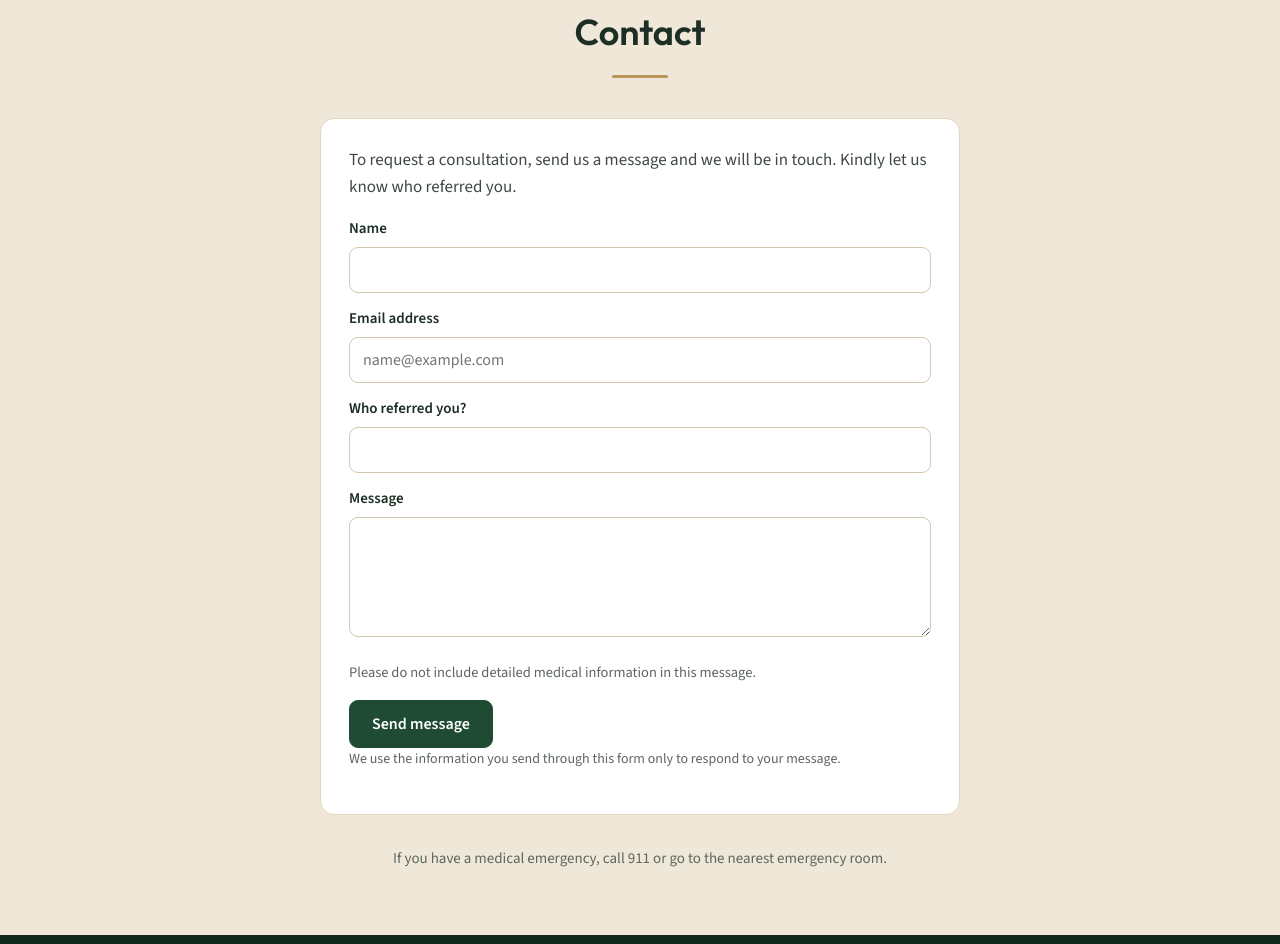
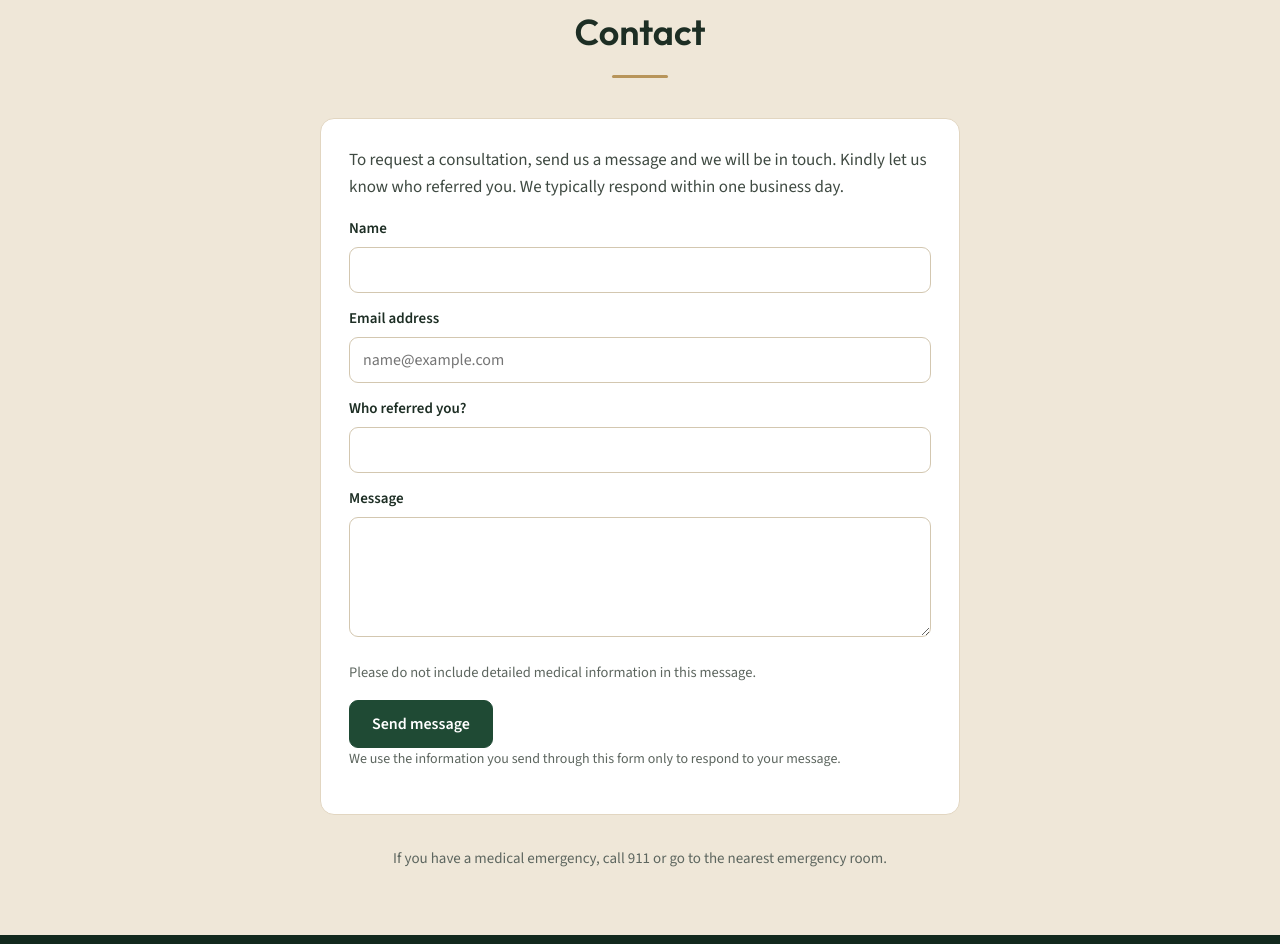
Before and after one commit to GHSteph8/IMCwebsite, a plain HTML site: page index.html in a window 1280 px wide. Shown: the part 2881-3825 px from the top of the page. Drawn offline with Linux system fonts and the light colour scheme.

Commit message:
Add expected reply time to the contact form
Co-Authored-By: Claude Opus 5.5 <noreply@anthropic.com>
Claude-Session: https://claude.ai/code/session_01VM694Wxb9AwUx8aCKrZ7Zh

```diff
--- a/index.html
+++ b/index.html
@@ -367,7 +367,7 @@
       <div class="clients">
         <div class="panel" id="new-clients">
           <div id="form-area">
-            <p>To request a consultation, send us a message and we will be in touch. Kindly let us know who referred you.</p>
+            <p>To request a consultation, send us a message and we will be in touch. Kindly let us know who referred you. We typically respond within one business day.</p>
             <form id="new-client-form">
               <div class="field"><label for="name">Name</label><input id="name" name="name" type="text" autocomplete="name" required></div>
               <div class="field"><label for="email">Email address</label><input id="email" name="email" type="email" autocomplete="email" placeholder="name@example.com" required></div>
```
